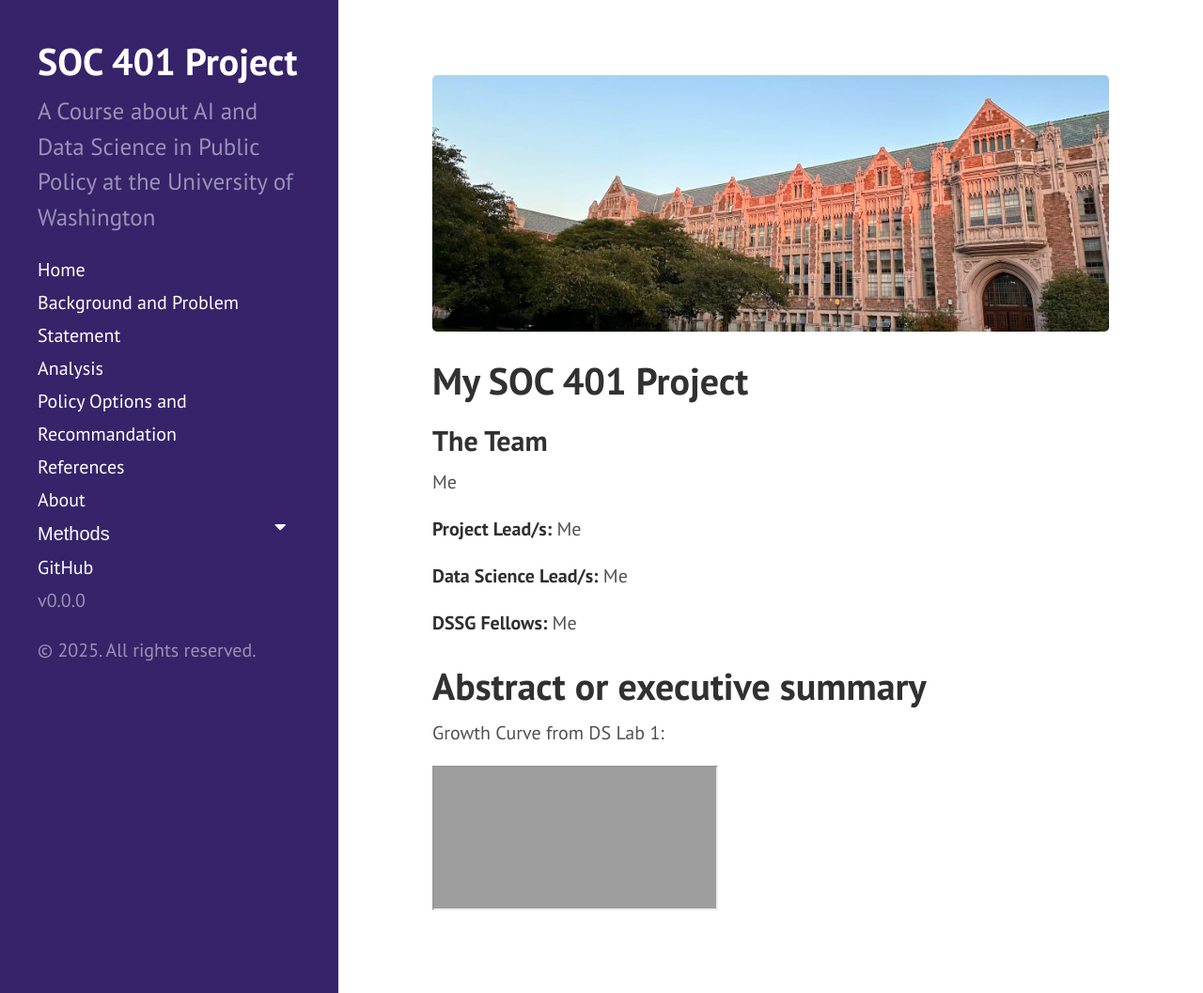
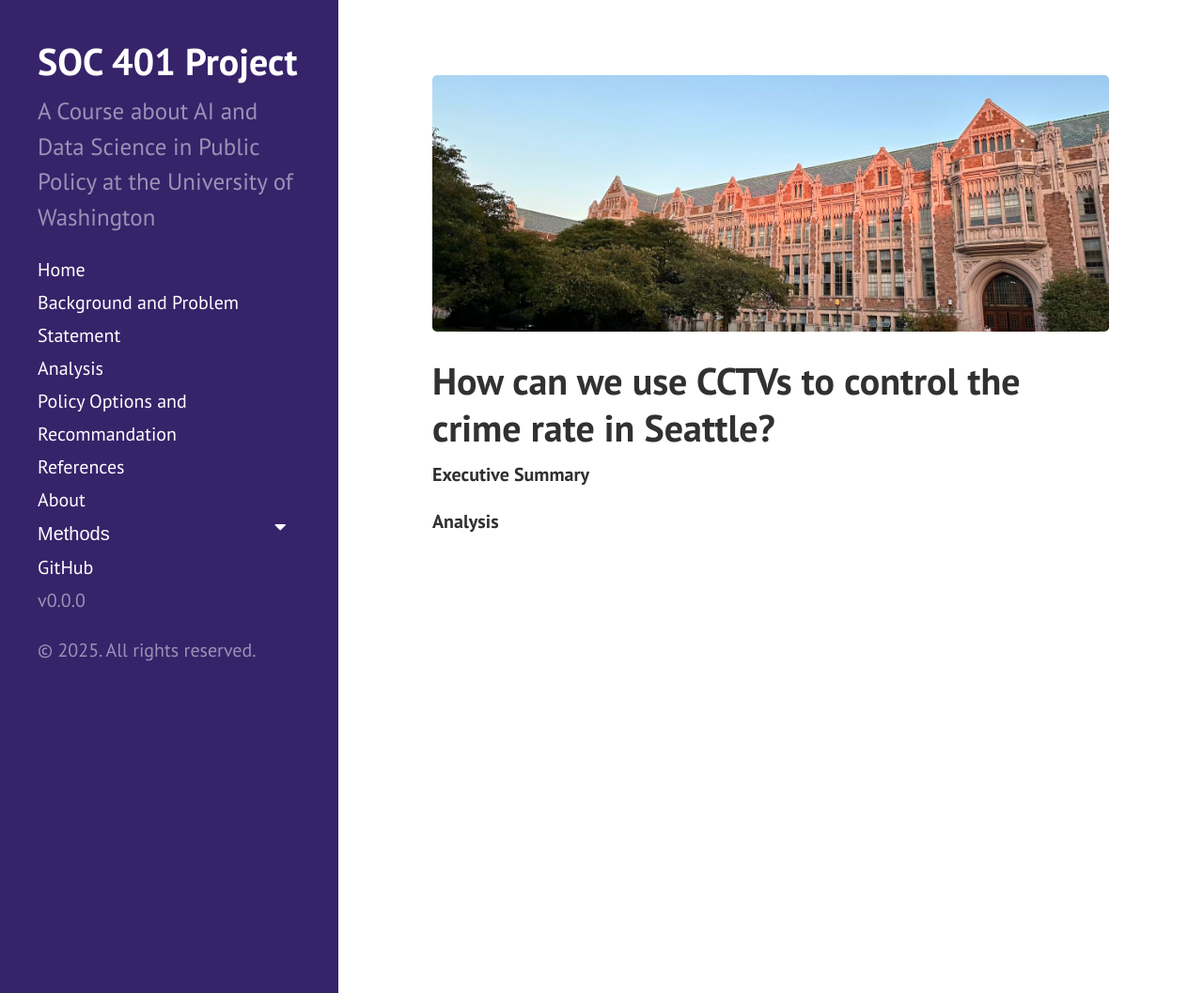
Before and after one commit to JianiT/SOC401-DS-AI-lab, a Jekyll site: the page built from index.md, in a window 1280 px wide and 1057 px high. Shown: the whole window at 94% size. Built offline with Jekyll 4.4.1, drawn with Linux system fonts in a browser that asks for light colours; the list of posts is cut into pages by our own code; grey boxes are pictures that could not be loaded.

Commit message:
Update index.md

```diff
--- a/index.md
+++ b/index.md
@@ -4,23 +4,8 @@ layout: default
 
 <img src="{{ site.url }}{{ site.baseurl }}/assets/img/front.jpg">
 
+# How can we use CCTVs to control the crime rate in Seattle?
 
-# My SOC 401 Project
+**Executive Summary**
 
-## The Team
-Me
-
-**Project Lead/s:**
-Me
-
-**Data Science Lead/s:**
-Me
-
-**DSSG Fellows:**
-Me
-
-# Abstract or executive summary
-
-Growth Curve from DS Lab 1:
-
-<iframe src="https://docs.google.com/spreadsheets/d/e/2PACX-1vTQ5jdJjMg25Moc4M8Ik5p99rtTrmmhQyEWM1cyGSb82ad9-_2EAk8BdtU90fFIpSXjTbNSIk68ID1W/pubhtml?gid=834424879&amp;single=true&amp;widget=true&amp;headers=false"></iframe>
+**Analysis**
```
